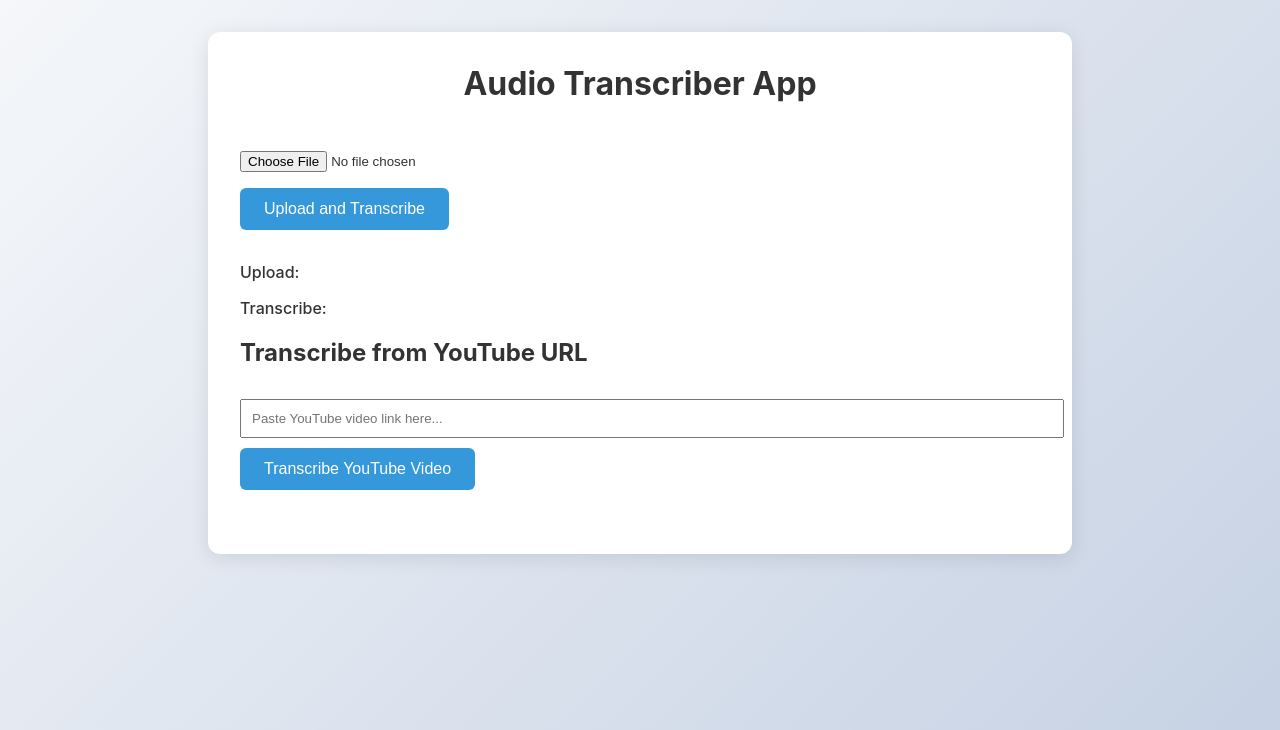
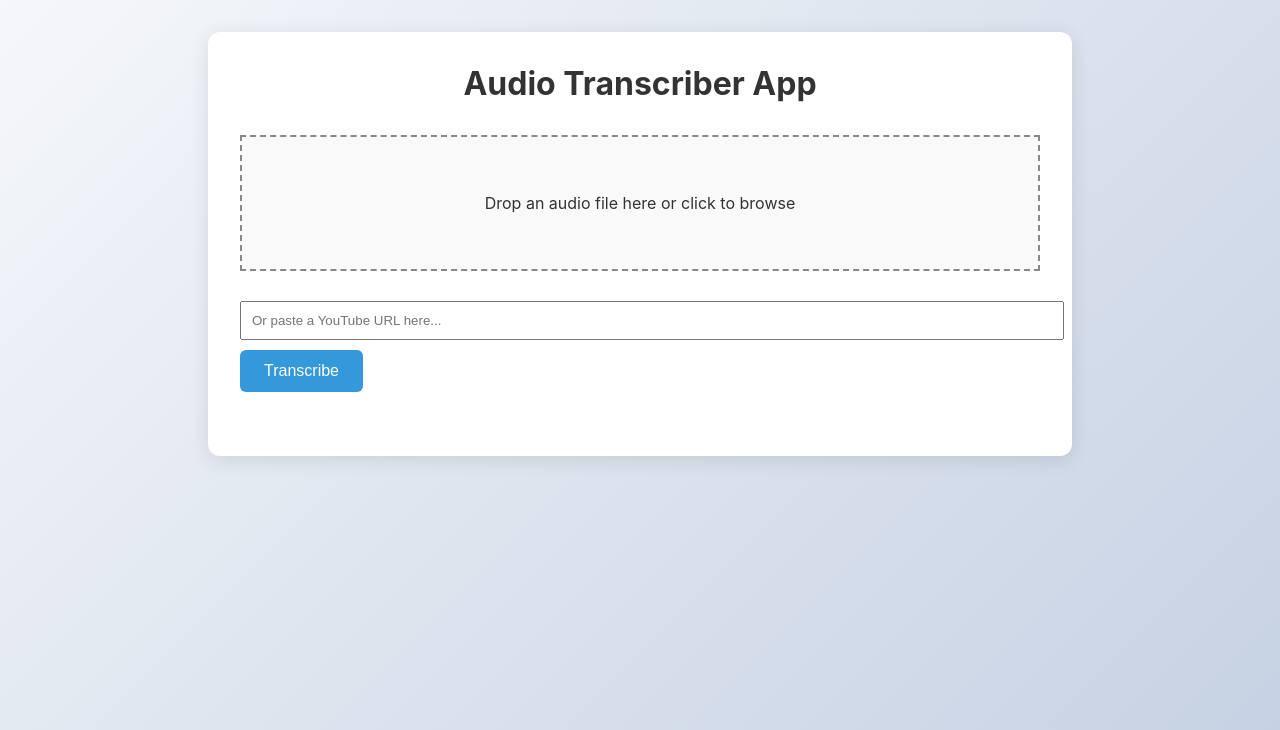
Before and after one commit to Amrish-Sharma/ata, a FastAPI app: page / in a window 1280 px wide. Shown: the top 730 px of the page. Run offline with FastAPI, Linux system fonts and the light colour scheme.

Commit message:
added youtube transcription feature

```diff
--- a/app/main.py
+++ b/app/main.py
@@ -1,5 +1,5 @@
 from fastapi import FastAPI, File, UploadFile, Request, Form
-from fastapi.responses import HTMLResponse,JSONResponse
+from fastapi.responses import HTMLResponse, JSONResponse
 from fastapi.staticfiles import StaticFiles
 from fastapi.templating import Jinja2Templates
 from pytubefix import YouTube
@@ -8,21 +8,18 @@ from app.utils import transcribe_audio
 import re
 import os
 import aiofiles
+
 YOUTUBE_REGEX = re.compile(
     r'(https?://)?(www\.)?(youtube\.com|youtu\.be)/.+'
 )
 
-
-
 app = FastAPI()
 app.mount("/uploads", StaticFiles(directory="uploads"), name="uploads")
-# Mount the static directory
 app.mount("/static", StaticFiles(directory="static"), name="static")
 
 templates = Jinja2Templates(directory="templates")
 
 UPLOAD_FOLDER = "uploads"
-
 os.makedirs(UPLOAD_FOLDER, exist_ok=True)
 
 # Store transcription progress
@@ -51,9 +48,10 @@ async def upload_audio(request: Request, file: UploadFile = File(...)):
             "status": status
         }
 
+    # Start transcription
     transcript = transcribe_audio(file_path, progress_callback)
 
-    # Split the transcript into sentences
+    # Format transcript by splitting into sentences and removing extra spaces
     formatted_transcript = '. '.join(
         sent.strip()
         for sent in transcript.split('.')
@@ -89,19 +87,17 @@ async def transcribe_url(request: Request, youtube_url: str = Form(...)):
 
         audio_filename = f"{yt.video_id}.mp4"
         audio_path = os.path.join(UPLOAD_FOLDER, audio_filename)
-        #check if path exists
-        if os.path.exists(audio_path):
-            print(f"File {audio_path} already exists")
-        else:
-            print(f"File {audio_path} does not exist")
-        stream.download(output_path=UPLOAD_FOLDER,filename=audio_filename)
+
+        if not os.path.exists(audio_path):
+            stream.download(output_path=UPLOAD_FOLDER, filename=audio_filename)
 
         result = transcribe_audio(audio_path)
         os.remove(audio_path)
 
-        return templates.TemplateResponse("index.html", {
+        return templates.TemplateResponse("result.html", {
             "request": request,
-            "transcript": result
+            "transcript": result,
+            "filename": audio_filename
         })
 
     except Exception as e:
@@ -110,7 +106,6 @@ async def transcribe_url(request: Request, youtube_url: str = Form(...)):
             "transcript": f"⚠️ Error: {str(e)}"
         })
 
-
 @app.get("/transcribe-progress")
 async def get_transcribe_progress(request: Request):
     # Return progress for the most recent transcription
--- a/static/js/main.js
+++ b/static/js/main.js
@@ -1,62 +1,66 @@
 document.addEventListener('DOMContentLoaded', () => {
     const uploadForm = document.getElementById('uploadForm');
-
-    const uploadProgress = document.getElementById('uploadProgress');
-    const uploadProgressBar = document.getElementById('uploadProgressBar');
-    const uploadProgressText = document.getElementById('uploadProgressText');
-    const transcribeProgress = document.getElementById('transcribeProgress');
-    const transcribeProgressBar = document.getElementById('transcribeProgressBar');
-    const transcribeProgressText = document.getElementById('transcribeProgressText');
+    const fileInput = document.getElementById('fileInput');
+    const dropzone = document.getElementById('dropzone');
+    const urlInput = document.getElementById('urlInput');
     const resultDiv = document.getElementById('result');
 
+    // Dropzone functionality
+    dropzone.addEventListener("click", () => fileInput.click());
+    dropzone.addEventListener("dragover", e => {
+        e.preventDefault();
+        dropzone.classList.add("dragover");
+    });
+    dropzone.addEventListener("dragleave", () => dropzone.classList.remove("dragover"));
+    dropzone.addEventListener("drop", e => {
+        e.preventDefault();
+        dropzone.classList.remove("dragover");
+        fileInput.files = e.dataTransfer.files;
+    });
 
+    // Unified handler for both file and URL submission
     uploadForm.onsubmit = async (e) => {
         e.preventDefault();
-        const formData = new FormData(e.target);
 
-        // Show progress bars
-        uploadProgress.classList.remove('hidden');
-        transcribeProgress.classList.remove('hidden');
+        const file = fileInput.files[0];
+        const youtubeURL = urlInput.value.trim();
+
+        // Clear any previous result (but not the form)
+        resultDiv.innerHTML = '';
 
         try {
-            const xhr = new XMLHttpRequest();
+            if (file) {
+                // If file is selected, send to server
+                const formData = new FormData();
+                formData.append("file", file);
 
-            // Track upload progress
-            xhr.upload.onprogress = (event) => {
-                if (event.lengthComputable) {
-                    const percentComplete = Math.round((event.loaded / event.total) * 100);
-                    uploadProgressBar.style.width = percentComplete + '%';
-                    uploadProgressText.textContent = percentComplete + '%';
-                }
-            };
+                const response = await fetch("/upload", {
+                    method: "POST",
+                    body: formData
+                });
 
-            // Create a promise to handle the XHR response
-            const response = await new Promise((resolve, reject) => {
-                xhr.onload = () => resolve(xhr.response);
-                xhr.onerror = () => reject(xhr.statusText);
-                xhr.open('POST', '/upload');
-                xhr.send(formData);
-            });
+                const resultHTML = await response.text();
+                resultDiv.innerHTML = resultHTML; // Only show the result in the result section
+            } else if (youtubeURL) {
+                // If YouTube URL is provided, send to server
+                const formData = new URLSearchParams();
+                formData.append("youtube_url", youtubeURL);
 
-            // Start polling for transcription progress
-            const pollProgress = async () => {
-                const progressResponse = await fetch('/transcribe-progress');
-                const progress = await progressResponse.json();
+                const response = await fetch("/transcribe-url", {
+                    method: "POST",
+                    headers: {
+                        'Content-Type': 'application/x-www-form-urlencoded'
+                    },
+                    body: formData
+                });
 
-                transcribeProgressBar.style.width = progress.percentage + '%';
-                transcribeProgressText.textContent =
-                    `${progress.percentage}% - ${progress.status}`;
-
-                if (progress.percentage < 100) {
-                    setTimeout(pollProgress, 1000);
-                }
-            };
-
-            pollProgress();
-
-            resultDiv.innerHTML = response;
+                const resultHTML = await response.text();
+                resultDiv.innerHTML = resultHTML; // Only show the result in the result section
+            } else {
+                alert("Please upload a file or enter a YouTube URL.");
+            }
         } catch (error) {
-            console.error('Error:', error);
+            console.error("Error:", error);
             resultDiv.innerHTML = `<p class="error">Error: ${error.message}</p>`;
         }
     };
--- a/templates/index.html
+++ b/templates/index.html
@@ -1,49 +1,43 @@
 <!DOCTYPE html>
-<html>
+<html lang="en">
 <head>
+    <meta charset="UTF-8">
     <title>Audio Transcriber</title>
     <link rel="stylesheet" href="/static/css/styles.css">
+    <style>
+        .dropzone {
+            border: 2px dashed #888;
+            padding: 40px;
+            text-align: center;
+            margin-bottom: 20px;
+            cursor: pointer;
+            background-color: #f9f9f9;
+        }
+        .dropzone.dragover {
+            background-color: #e0e0e0;
+        }
+        #urlInput {
+            width: 100%;
+            padding: 10px;
+            margin: 10px 0;
+        }
+    </style>
 </head>
 <body>
 <div class="container">
     <h1>Audio Transcriber App</h1>
 
-        <!-- Audio Upload Section -->
-        <section class="upload-section">
-            <form id="uploadForm" enctype="multipart/form-data">
-                <input type="file" name="file" accept="audio/*" required>
-                <button type="submit">Upload and Transcribe</button>
+    <form id="uploadForm">
+        <div class="dropzone" id="dropzone">
+            <p>Drop an audio file here or click to browse</p>
+            <input type="file" id="fileInput" accept="audio/*" style="display:none;">
+        </div>
+
+        <input type="text" id="urlInput" placeholder="Or paste a YouTube URL here...">
+
+        <button type="submit">Transcribe</button>
     </form>
 
-            <div class="progress-container">
-                <span class="progress-label">Upload:</span>
-                <div id="uploadProgress" class="progress hidden">
-                    <div id="uploadProgressBar" class="progress-bar" style="width: 0%">
-                        <span id="uploadProgressText">0%</span>
-                    </div>
-                </div>
-            </div>
-
-            <div class="progress-container">
-                <span class="progress-label">Transcribe:</span>
-                <div id="transcribeProgress" class="progress hidden">
-                    <div id="transcribeProgressBar" class="progress-bar" style="width: 0%">
-                        <span id="transcribeProgressText">Processing...</span>
-                    </div>
-                </div>
-            </div>
-        </section>
-
-        <!-- YouTube URL Input Section -->
-        <section class="youtube-section">
-            <h2>Transcribe from YouTube URL</h2>
-            <form action="/transcribe-url" method="post">
-                <input type="text" name="youtube_url" placeholder="Paste YouTube video link here..." required style="width: 100%; padding: 10px; margin-bottom: 10px;">
-                <button type="submit">Transcribe YouTube Video</button>
-            </form>
-        </section>
-
-        <!-- Transcription Result Section -->
     <section class="result-section">
         <div id="result">
             {% if transcript %}
@@ -52,7 +46,6 @@
         </div>
     </section>
 </div>
-
 <script src="/static/js/main.js"></script>
 </body>
 </html>
```
Also changed, not shown: static/css/styles.css (line endings or trailing spaces). Lines whose indentation alone changed are shown as unchanged.
